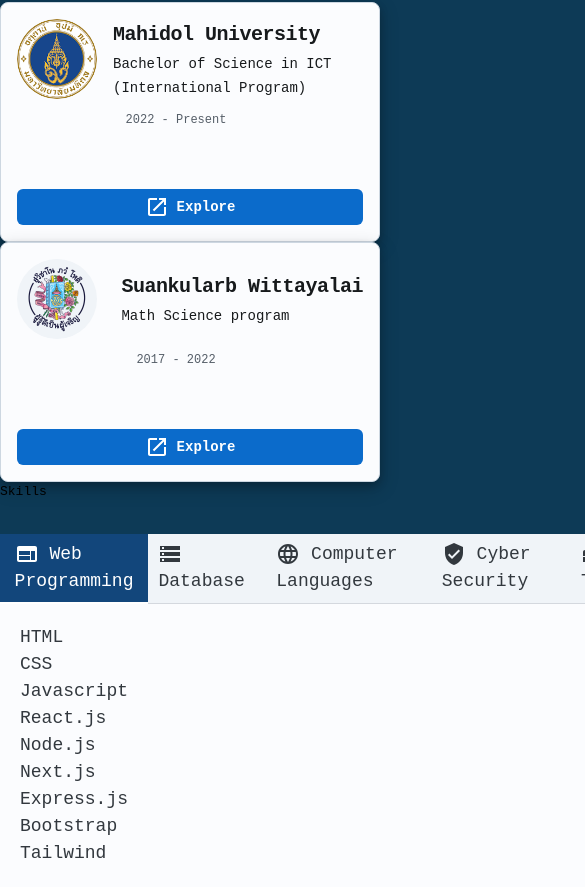
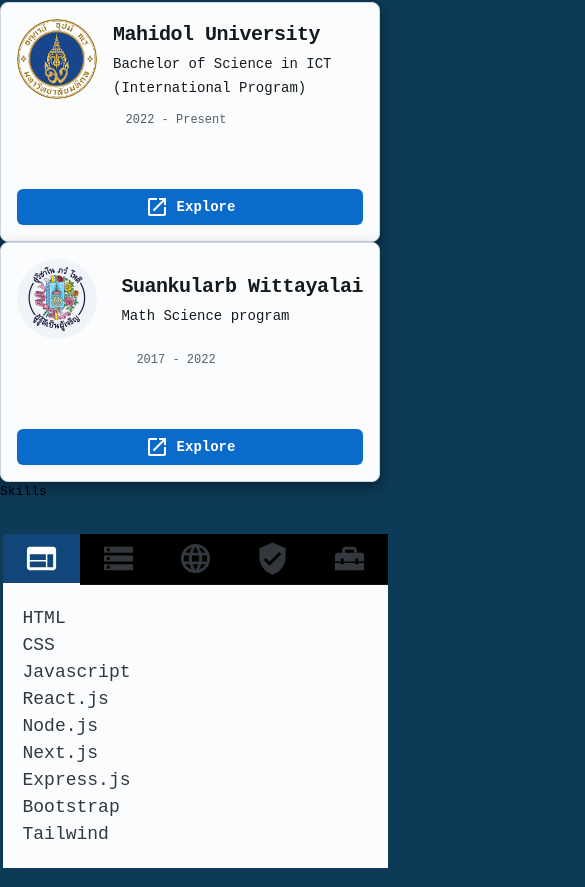
Before and after one commit to TeratBurami/TeratResume, a React (Vite) app in the folder front/: page / in a window 390 px wide. Shown: the part 1027-1914 px from the top of the page, 585 px wide, since content can reach past the window. Built offline with nearby package versions, Linux system fonts and the light colour scheme.

Commit message:
Continuing SKills

```diff
--- a/front/src/Pages/home/home.tsx
+++ b/front/src/Pages/home/home.tsx
@@ -17,27 +17,78 @@
 import VerifiedUserIcon from "@mui/icons-material/VerifiedUser";
 import HomeRepairServiceIcon from "@mui/icons-material/HomeRepairService";
 import SkillDisplay from "../../components/skills_display";
+import useMediaQuery from "@mui/material/useMediaQuery";
 
 export default function Home() {
   const [index, setIndex] = useState(0);
+  const match_media = useMediaQuery("(min-width:600px)");
 
-  const web_dev=[{src:'https://i.pinimg.com/564x/ca/e1/b4/cae1b4f6b223fe5a7bb712b680cffa67.jpg',title:'HTML'},
-    {src:'https://i.pinimg.com/564x/a5/d2/a9/a5d2a913006aee3504a6882ce38f7959.jpg',title:'CSS'},
-    {src:'https://i.pinimg.com/564x/40/0f/22/400f22ce6f755ac476eb06c4cb45395c.jpg',title:'Javascript'},
-    {src:'https://i.pinimg.com/564x/40/0f/22/400f22ce6f755ac476eb06c4cb45395c.jpg',title:'React.js'},
-    {src:'https://i.pinimg.com/564x/40/0f/22/400f22ce6f755ac476eb06c4cb45395c.jpg',title:'Node.js'},
-    {src:'https://i.pinimg.com/564x/40/0f/22/400f22ce6f755ac476eb06c4cb45395c.jpg',title:'Next.js'},
-    {src:'https://i.pinimg.com/564x/40/0f/22/400f22ce6f755ac476eb06c4cb45395c.jpg',title:'Express.js'},
-    {src:'https://i.pinimg.com/564x/40/0f/22/400f22ce6f755ac476eb06c4cb45395c.jpg',title:'Bootstrap'},
-    {src:'https://i.pinimg.com/564x/40/0f/22/400f22ce6f755ac476eb06c4cb45395c.jpg',title:'Tailwind'}
-  ]
+  const web_dev = [
+    {
+      src: "https://i.pinimg.com/564x/ca/e1/b4/cae1b4f6b223fe5a7bb712b680cffa67.jpg",
+      title: "HTML",
+    },
+    {
+      src: "https://i.pinimg.com/564x/a5/d2/a9/a5d2a913006aee3504a6882ce38f7959.jpg",
+      title: "CSS",
+    },
+    {
+      src: "https://i.pinimg.com/564x/40/0f/22/400f22ce6f755ac476eb06c4cb45395c.jpg",
+      title: "Javascript",
+    },
+    {
+      src: "https://i.pinimg.com/564x/40/0f/22/400f22ce6f755ac476eb06c4cb45395c.jpg",
+      title: "React.js",
+    },
+    {
+      src: "https://i.pinimg.com/564x/40/0f/22/400f22ce6f755ac476eb06c4cb45395c.jpg",
+      title: "Node.js",
+    },
+    {
+      src: "https://i.pinimg.com/564x/40/0f/22/400f22ce6f755ac476eb06c4cb45395c.jpg",
+      title: "Next.js",
+    },
+    {
+      src: "https://i.pinimg.com/564x/40/0f/22/400f22ce6f755ac476eb06c4cb45395c.jpg",
+      title: "Express.js",
+    },
+    {
+      src: "https://i.pinimg.com/564x/40/0f/22/400f22ce6f755ac476eb06c4cb45395c.jpg",
+      title: "Bootstrap",
+    },
+    {
+      src: "https://i.pinimg.com/564x/40/0f/22/400f22ce6f755ac476eb06c4cb45395c.jpg",
+      title: "Tailwind",
+    },
+  ];
 
-  const database=[
-    {src:"",title:"MySQL"},
-    {src:"",title:"MongoDB"},
-    {src:"",title:"SQLlite"},
-    {src:"",title:"GraphQL"}
-  ]
+  const database = [
+    { src: "", title: "MySQL" },
+    { src: "", title: "MongoDB" },
+    { src: "", title: "SQLlite" },
+    { src: "", title: "GraphQL" },
+  ];
+
+  const language = [
+    { src: "", title: "C" },
+    { src: "", title: "C#" },
+    { src: "", title: "C++" },
+    { src: "", title: "Java" },
+    { src: "", title: "Python" },
+    { src: "", title: "Dart" },
+    { src: "", title: "Javascript" },
+    { src: "", title: "Typescript" },
+  ];
+
+  const cybersecurity = [
+    { src: "", title: "Kali Linux" },
+    { src: "", title: "Burp suite" },
+    { src: "", title: "Wireshark" },
+    { src: "", title: "John the ripper" },
+    { src: "", title: "NetCat" },
+  ];
+
+
 
   return (
     <>
@@ -135,15 +186,22 @@
           size="lg"
           sx={{ width: "fit-content", margin: "auto", marginTop: "2rem" }}
         >
-          <TabList underlinePlacement="bottom" variant="soft">
+          <TabList
+            underlinePlacement="bottom"
+            variant="soft"
+            sx={{ backgroundColor: "black" }}
+            tabFlex="auto"
+          >
             <Tab
               variant={index === 0 ? "solid" : "plain"}
               color={index === 0 ? "primary" : "neutral"}
               value={0}
               indicatorPlacement="bottom"
+              orientation="vertical"
             >
-              <p className="font-mono">
-                <WebIcon></WebIcon> Web Programming
+              <p className="font-mono text-xs md:text-lg md:text-lg">
+                <WebIcon fontSize={match_media ? "medium" : "large"}></WebIcon>{" "}
+                <span hidden={!match_media}>Web Programming</span>
               </p>
             </Tab>
             <Tab
@@ -151,9 +209,13 @@
               color={index === 1 ? "primary" : "neutral"}
               value={1}
               indicatorPlacement="bottom"
+              orientation="vertical"
             >
-              <p className="font-mono">
-                <StorageIcon></StorageIcon> Database
+              <p className="font-mono text-xs md:text-lg">
+                <StorageIcon
+                  fontSize={match_media ? "medium" : "large"}
+                ></StorageIcon>{" "}
+                <span hidden={!match_media}>Database</span>
               </p>
             </Tab>
             <Tab
@@ -162,8 +224,11 @@
               value={2}
               indicatorPlacement="bottom"
             >
-              <p className="font-mono">
-                <LanguageIcon></LanguageIcon> Computer Languages
+              <p className="font-mono text-xs md:text-lg">
+                <LanguageIcon
+                  fontSize={match_media ? "medium" : "large"}
+                ></LanguageIcon>{" "}
+                <span hidden={!match_media}>Computer Languages</span>
               </p>
             </Tab>
             <Tab
@@ -172,8 +237,11 @@
               value={3}
               indicatorPlacement="bottom"
             >
-              <p className="font-mono">
-                <VerifiedUserIcon></VerifiedUserIcon> Cyber Security
+              <p className="font-mono text-xs md:text-lg">
+                <VerifiedUserIcon
+                  fontSize={match_media ? "medium" : "large"}
+                ></VerifiedUserIcon>{" "}
+                <span hidden={!match_media}>Cyber Security</span>
               </p>
             </Tab>
             <Tab
@@ -182,8 +250,11 @@
               value={4}
               indicatorPlacement="bottom"
             >
-              <p className="font-mono">
-                <HomeRepairServiceIcon></HomeRepairServiceIcon> Tools
+              <p className="font-mono text-xs md:text-lg">
+                <HomeRepairServiceIcon
+                  fontSize={match_media ? "medium" : "large"}
+                ></HomeRepairServiceIcon>{" "}
+                <span hidden={!match_media}>Tools</span>
               </p>
             </Tab>
           </TabList>
@@ -194,29 +265,33 @@
               Cyber security: Kali Linux, Burp suite, Wireshark, Nmap, Aircrack-ng, John the ripper,  Cain and Abel, Metasploit
               Tools: VS Code, Cloudflare, Firebase */}
           <TabPanel value={0}>
-            <div className="mx-auto w-3/4 grid grid-cols-3">
-              {/* <p>HTML</p>
-              <p>CSS</p>
-              <p>Javascript</p>
-              <p>React.js</p>
-              <p>Node.js</p>
-              <p>Next.js</p>
-              <p>Bootstrap</p>
-              <p>Tailwind</p> */}
-              {web_dev.map((item:any) => (
+            <div className="mx-auto w-3/4 grid grid-cols-3 gap-10">
+              {web_dev.map((item: any) => (
                 <SkillDisplay src={item.src} title={item.title}></SkillDisplay>
               ))}
             </div>
           </TabPanel>
           <TabPanel value={1}>
-            <div className="mx-auto w-1/2 grid grid-cols-2">
-            {database.map((item:any) => (
+            <div className="mx-auto w-3/4 grid grid-cols-2 gap-10">
+              {database.map((item: any) => (
                 <SkillDisplay src={item.src} title={item.title}></SkillDisplay>
               ))}
             </div>
           </TabPanel>
-          <TabPanel value={2}>Computer Language</TabPanel>
-          <TabPanel value={3}>Cyber Security</TabPanel>
+          <TabPanel value={2}>
+            <div className="mx-auto w-3/4 grid grid-cols-3 gap-10">
+              {language.map((item: any) => (
+                <SkillDisplay src={item.src} title={item.title}></SkillDisplay>
+              ))}
+            </div>
+          </TabPanel>
+          <TabPanel value={3}>
+          <div className="mx-auto w-3/4 grid grid-cols-2 gap-10">
+              {cybersecurity.map((item: any) => (
+                <SkillDisplay src={item.src} title={item.title}></SkillDisplay>
+              ))}
+            </div>
+          </TabPanel>
           <TabPanel value={4}>Tools</TabPanel>
         </Tabs>
       </div>
--- a/front/src/components/nav.tsx
+++ b/front/src/components/nav.tsx
@@ -27,7 +27,7 @@
 
   return (
     <Box sx={{ display: "flex"}}>
-      <button className="w-12 h-12 m-2 fixed" onClick={toggleDrawer(true)}>
+      <button className="w-12 h-12 m-2 fixed z-10" onClick={toggleDrawer(true)}>
         <WidgetsIcon fontSize="large" color="primary"></WidgetsIcon>
       </button>
       <Drawer open={open} onClose={toggleDrawer(false)} color="primary" variant="soft" size="sm">
--- a/front/src/components/skills_display.tsx
+++ b/front/src/components/skills_display.tsx
@@ -11,8 +11,8 @@
     return(
         <div className="my-2">
             {/* <img className="w-40 h-40" src={src} alt={title} /> */}
-            <div className="mx-auto w-32 h-32 rounded-full bg-cyan-600"></div>
-            <p className="text-center text-cyan-900 font-semibold">{title}</p>
+            <div className="mx-auto w-20 h-20 md:w-32 md:h-32 rounded-full bg-cyan-600"></div>
+            <p className="text-center text-cyan-900 text-sm md:text-lg font-bold">{title}</p>
         </div>
     )
 }
```
